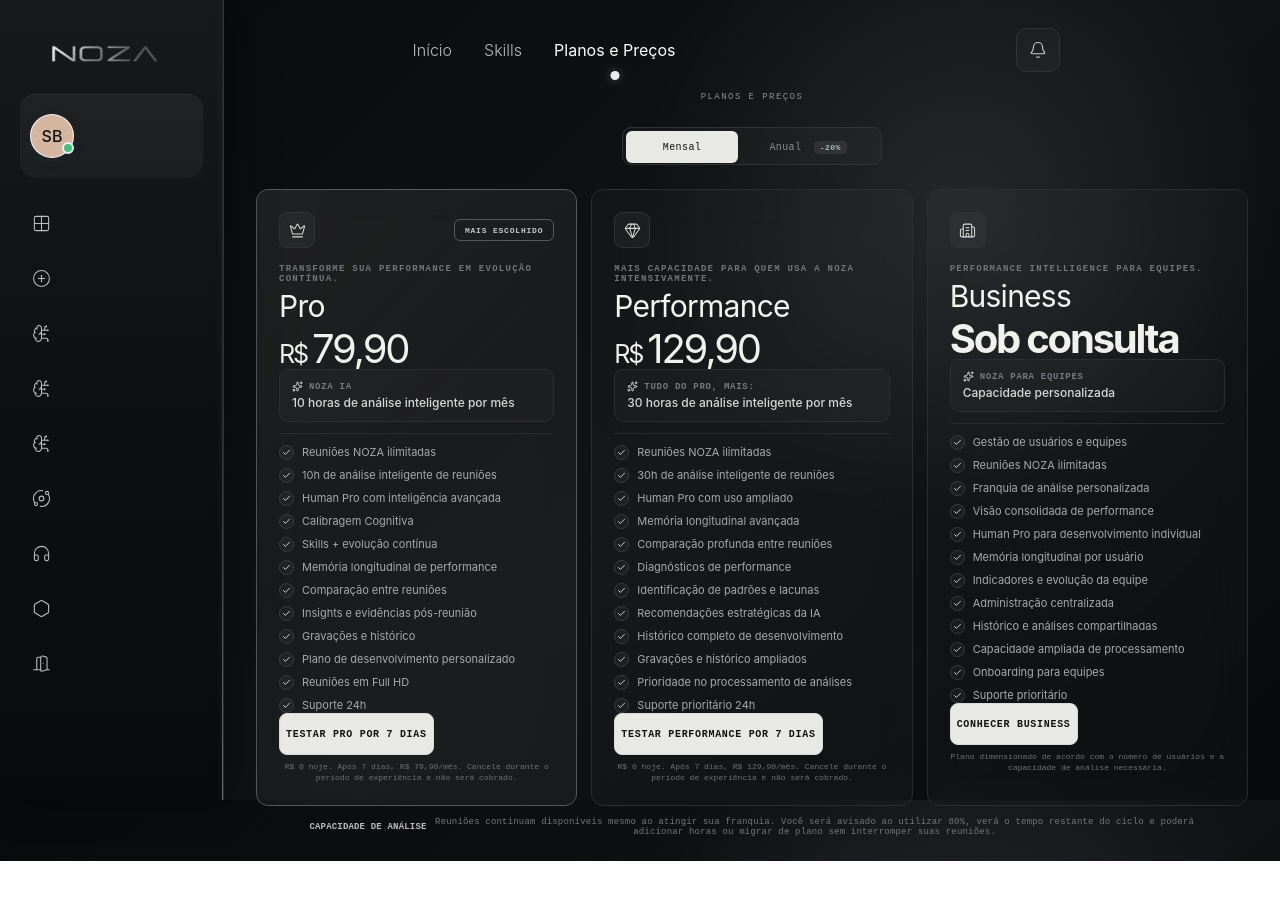
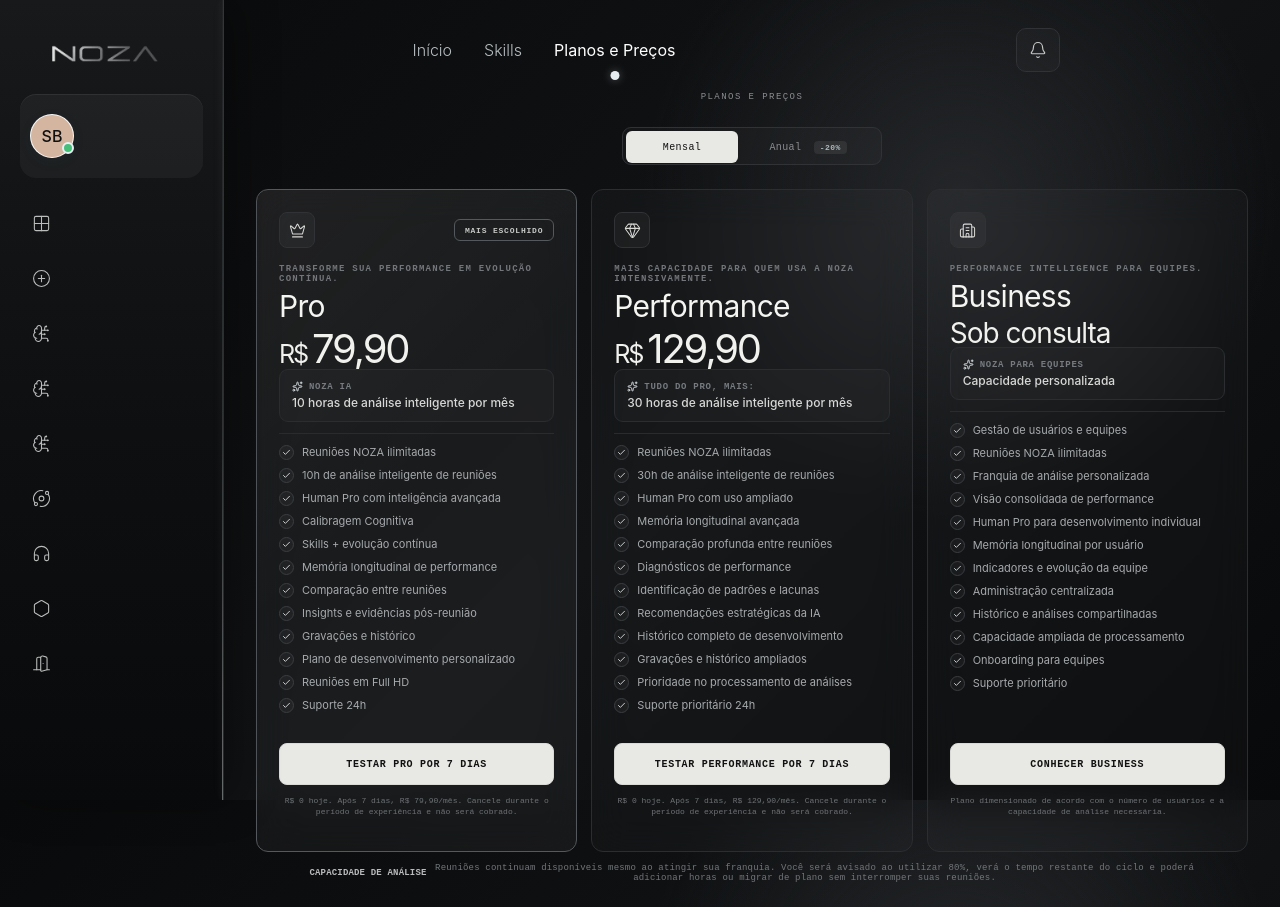
Before and after one commit to nexenagencia-prog/NOZA, a Next.js app: page /planos in a window 1280 px wide. Before the commit the page ends 861 px from the top, so only its background shows below. Built offline with nearby package versions, Linux system fonts and the light colour scheme.

Commit message:
Corrige posição dos botões nos cards de planos

```diff
--- a/app/planos/pricing.css
+++ b/app/planos/pricing.css
@@ -233,3 +233,33 @@
 
 /* Refined pricing plan titles */
 html body:has(.pricing-page) .price-card h2{font-weight:400!important;letter-spacing:-.025em!important}
+
+
+/* Pricing cards — consistent CTA placement */
+html body:has(.pricing-page) .pricing-grid{align-items:stretch!important}
+html body:has(.pricing-page) .price-card{
+  display:flex!important;
+  flex-direction:column!important;
+  height:100%!important;
+  box-sizing:border-box!important;
+}
+html body:has(.pricing-page) .price-card ul{margin-bottom:22px!important}
+html body:has(.pricing-page) .plan-card-footer{
+  margin-top:auto!important;
+  padding-top:8px!important;
+}
+html body:has(.pricing-page) .plan-card-footer .plan-cta{
+  position:static!important;
+  width:100%!important;
+  margin:0!important;
+}
+html body:has(.pricing-page) .plan-card-footer .plan-note{
+  margin:10px 0 0!important;
+  min-height:34px!important;
+}
+html body:has(.pricing-page) .business-price{
+  color:#f1f1ee!important;
+  font-size:28px!important;
+  font-weight:400!important;
+  letter-spacing:-.035em!important;
+}
```
